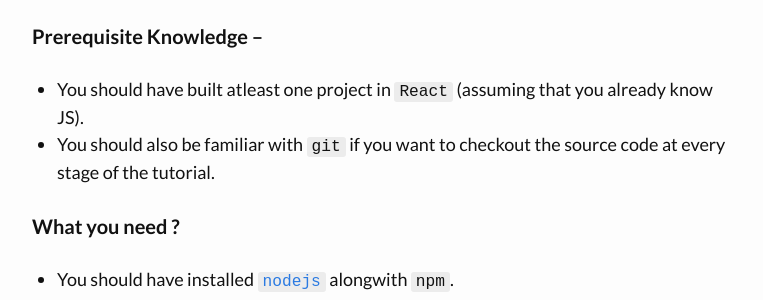
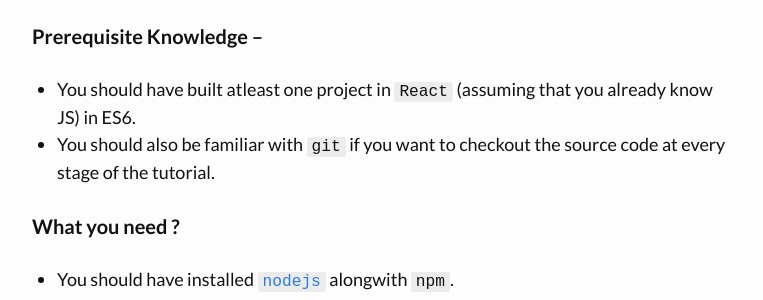
Before and after one commit to brijeshb42/brijeshb42.github.io, a Jekyll site: the page built from _posts/2017-04-11-creating-rte-barebones-editor.md, in a window 1280 px wide and 900 px high, scrolled down 1113 px. Shown: the part 182-482 px from the top of the window, without its empty margins (258-1021 px from the left). Built offline with Jekyll 4.4.1, drawn with Linux system fonts in a browser that asks for light colours; comment, search, counter and statistics services are not loaded.

Commit message:
Added ES6 pre requirement

```diff
--- a/_posts/2017-04-11-creating-rte-barebones-editor.md
+++ b/_posts/2017-04-11-creating-rte-barebones-editor.md
@@ -24,7 +24,7 @@ In this tutorial series, we will be creating a Rich Text Editor (RTE) using [Dra
 
 #### Prerequisite Knowledge –
 
-* You should have built atleast one project in `React` (assuming that you already know JS).
+* You should have built atleast one project in `React` (assuming that you already know JS) in ES6.
 * You should also be familiar with `git` if you want to checkout the source code at every stage of the tutorial.
 
 #### What you need ?
```
